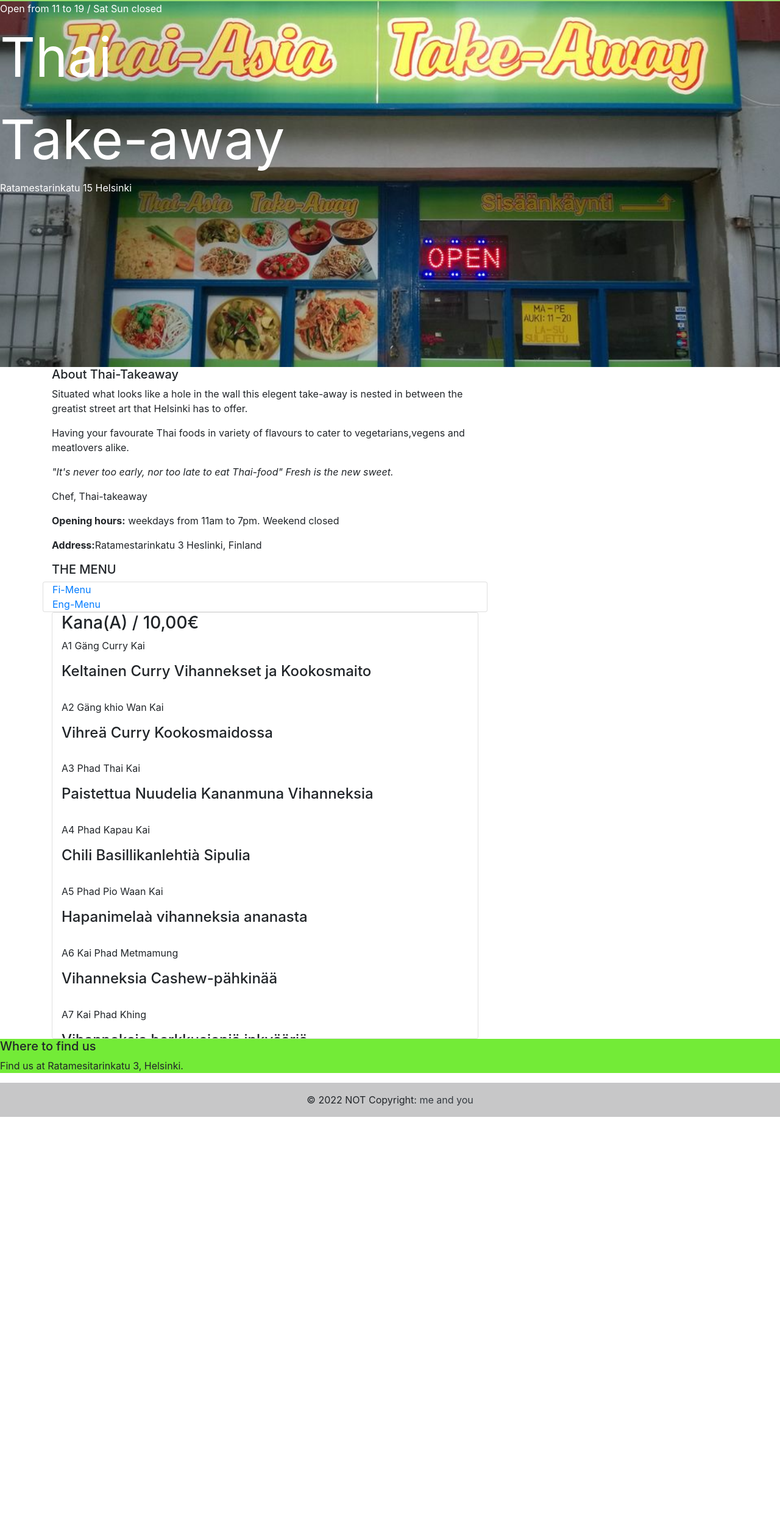
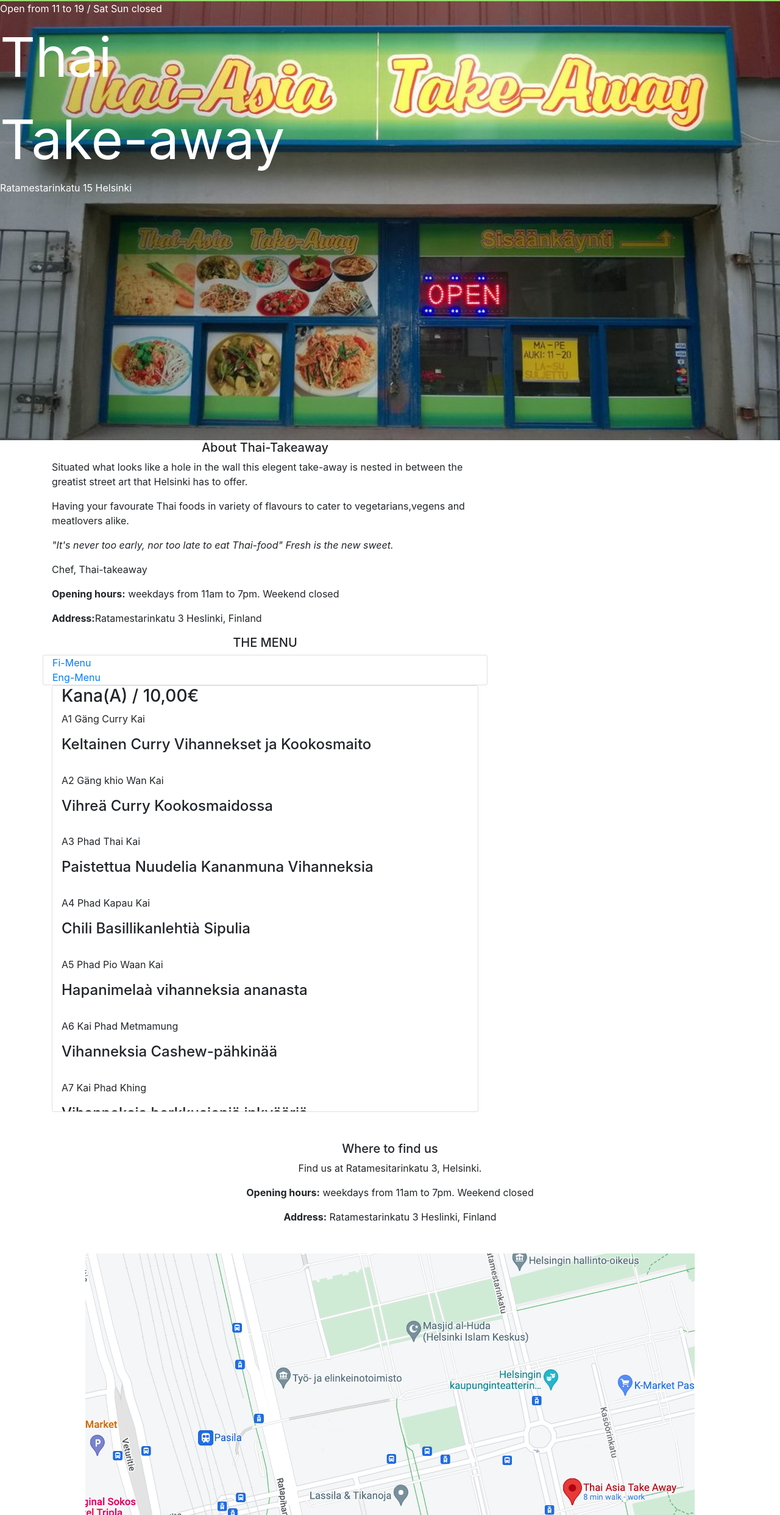
Before and after one commit to Gearoid76/thai_takeaway_html, a website: page index-2.html in a window 1280 px wide. Shown: the part 75-2560 px from the top of the page at 61% size. Before the commit the page ends 1907 px from the top, so only its background shows below. Drawn offline with nearby package versions, Linux system fonts and the light colour scheme.

Commit message:
adjusting various limits

```diff
--- a/index-2.html
+++ b/index-2.html
@@ -10,7 +10,6 @@
 
 </head>
 <body>
-    <!-- Just an image -->
     <nav class="navbar sticky-top navbar navbar-expand-lg navbar-light" style="background-color: #99de6e">
        <img src="./pictures/Take-away_logo.png" alt="Logo" width="200" height="automatic">
         <button class="navbar-toggler" type="button" data-toggle="collapse" data-target="#navbarNav" aria-controls="navbarNav" aria-expanded="false" aria-label="Toggle navigation">
@@ -36,8 +35,6 @@
 
     <!-- Header with image -->
 <header class="bgimg display-container grayscale-min" id="home">
-   <!-- <img src="./pictures/Thai_Asia_header.jpeg"> -->
-    </div>
         <div class="display-bottomleft padding-large hide-small">
             <span class="text-white">Open from 11 to 19 / Sat Sun closed</span>
         </div>
@@ -46,12 +43,14 @@
         </div>
         <div class="display-bottomright center padding-large">
             <span class="text-white">Ratamestarinkatu 15 Helsinki</span>
-    </header>
+        </div>
+</header>
 
     <!-- About Container -->
     <div class="container" id="about">
         <div class="content" style="max-width: 700px">
-            <h5 class="center padding-64"><span class="tag wide"></span> About Thai-Takeaway</h5>
+
+            <h5 class="text-center padding-64"><span class="tag wide"> About Thai-Takeaway</span></h5>
             <p>Situated what looks like a hole in the wall this elegent take-away is nested in between the greatist street
                 art that Helsinki has to offer.</p>
             <p>Having your favourate Thai foods in variety of flavours to cater to vegetarians,vegens and meatlovers alike.
@@ -67,9 +66,9 @@
     </div>
 
     <!--Menu Container-->
-    <div class="container" id="menu">
+    <div class="container" id="menu" style="padding-bottom:32px;">
         <div class="content" style="max-width: 700px">
-            <h5 class="center padding-48"><span class="tag wide">THE MENU</span></h5>
+            <h5 class="center padding-48 text-center"><span class="tag wide">THE MENU</span></h5>
             <div class="row center card padding">
               <a href="javascript:void(0)" onclick="openMenu(event, 'Finnish-menu');" id="myLink">
                       <div class="col s6 tablink">Fi-Menu</div>
@@ -355,9 +354,14 @@
                 </div>
     </div>
     <!--Where Container-->
-    <div class="#"  id="where" style="background-color:#73eb37;">
+    <div class="text-center p-3"  id="where" style="padding-bottom:32px;">
+
         <h5 class="center padding-48"><span class="tag wide">Where to find us</span></h5>
         <p>Find us at Ratamesitarinkatu 3, Helsinki.</p>
+        <p><strong>Opening hours:</strong> weekdays from 11am to 7pm. Weekend closed</p>
+        <p><strong>Address:</strong> Ratamestarinkatu 3 Heslinki, Finland</p>
+        <img src="./pictures/Thai-takeaway_map.png" style="width:100%;max-width:1000px;margin-top:32px;">
+      </div>
     </div>
 
     <!-- Footer -->
--- a/main.css
+++ b/main.css
@@ -42,7 +42,6 @@
 .Header {
     position: relative;
     text-align: center;
-    color: rgb(252, 102, 102);
 
   }
 
@@ -50,16 +49,16 @@
     background-position: center;
     background-size: cover;
     background-image: url("./pictures/Thai_Asia_header.jpeg");
-    min-height: 75%;
+    min-height: 90%;
   }
 
-
-  .bottom-right {
+  .bottomright {
     position: absolute;
     bottom: 8px;
     right: 16px;
   }
-  .bottom-left {
+
+  .bottomleft {
     position: absolute;
     top: 8px;
     right: 16px;
```
Also changed, not shown: index.html (+3 -2 lines).
